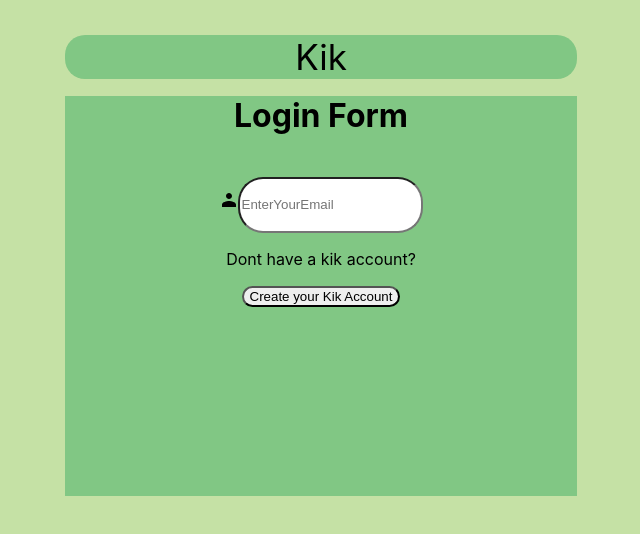
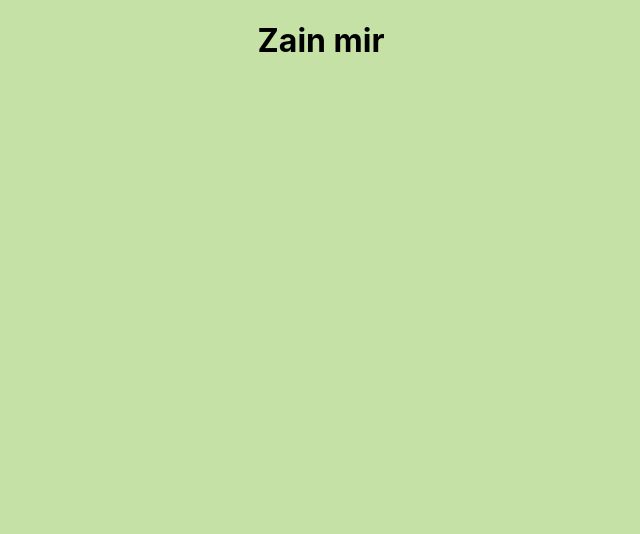
Before and after one commit to Zain-mir24/InstantChatapp, a React (Create React App) app: page /mainpage in a window 1280 px wide. Shown: the top 534 px of the page, without its empty margins (319-959 px from the left). Built offline with nearby package versions, Linux system fonts and the light colour scheme.

Commit message:
styling the app

```diff
--- a/src/App.js
+++ b/src/App.js
@@ -1,24 +1,28 @@
-
-import './App.css';
-import Login from './Login'
-import Header from './Header'
-import { BrowserRouter as Router, Switch, Route } from "react-router-dom";
-import MessageList from './MessageList'
-import React from 'react'
-
+import "./App.css";
+import Login from "./Login";
+import Header from "./Header";
+import { BrowserRouter, Switch, Route } from "react-router-dom";
+import MessageList from "./MessageList";
+import Mainpage from "./mainpage";
+import React from "react";
 
 function App() {
-  const [message,Setmessage] = React.useState("")
+  const [message, Setmessage] = React.useState("");
   return (
-    <Router>
     <div className="App">
-      <Header />
-
-      <Login />
+      <BrowserRouter>
+        <Switch>
+          <Route exact path="/">
+            <Header />
+            <Login />
+          </Route>
+          <Route path="/mainpage">
+            <Mainpage />
+          </Route>
+        </Switch>
+      </BrowserRouter>
     </div>
-    </Router>
   );
-
 }
 // app.js
 
--- a/src/Login.js
+++ b/src/Login.js
@@ -1,4 +1,5 @@
 import React from 'react'
+import {Link } from 'react-router-dom'
 const inputstyling={
     marginTop:"20px",
     height:"50px",
@@ -38,7 +39,7 @@
             <input style={inputstyling}  type="email" placeholder="EnterYourEmail" onChange= {e=> (setemail.target.value)}/>
             </div>
             <p>Dont have a kik account?</p>
-          <button onclick="location.href ='./mainpage.js'" style={buttonstyle}>Create your Kik Account</button>
+      <Link to="/mainpage">    <button  style={buttonstyle}>Create your Kik Account</button>  </Link>
             </form>
         </div>
     )
--- a/src/Title.js
+++ b/src/Title.js
@@ -3,7 +3,7 @@
 function Title() {
     return (
         <div>
-            <h1>Your name</h1>
+            <h1>Zain mir</h1>
         </div>
     )
 }
```
